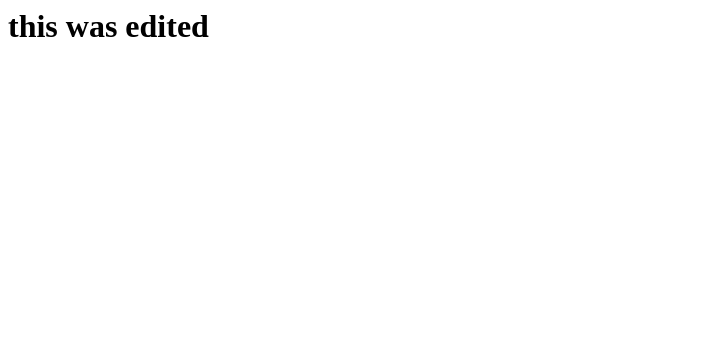
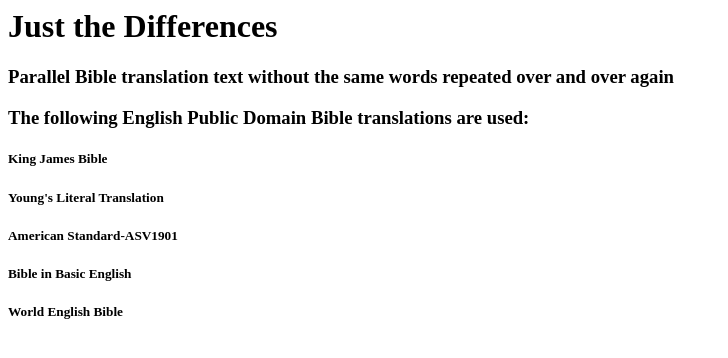
Before and after one commit to objectivec/objectivec.github.io, a plain HTML site: page index.html in a window 1280 px wide. Shown: the whole page, without its empty margins (0-728 px from the left). Drawn offline with Linux system fonts and the light colour scheme.

Commit message:
Added Translation Info

```diff
--- a/index.html
+++ b/index.html
@@ -3,9 +3,16 @@
 <head>
 <meta charset="UTF-8">
 <meta name="viewport" content="width=device-width, initial-scale=1.0">
-<title>Hello World</title>
+<title>Just The Differences</title>
 </head>
 <body>
-<h1>this was edited</h1>
+<h1>Just the Differences</h1>
+  <h3>Parallel Bible translation text without the same words repeated over and over again</h3>
+  <h3>The following English Public Domain Bible translations are used:</h3>
+  <h5>King James Bible</h5>
+  <h5>Young's Literal Translation</h5>
+  <h5>American Standard-ASV1901</h5>
+  <h5>Bible in Basic English</h5>
+  <h5>World English Bible</h5>
 </body>
 </html>
```
